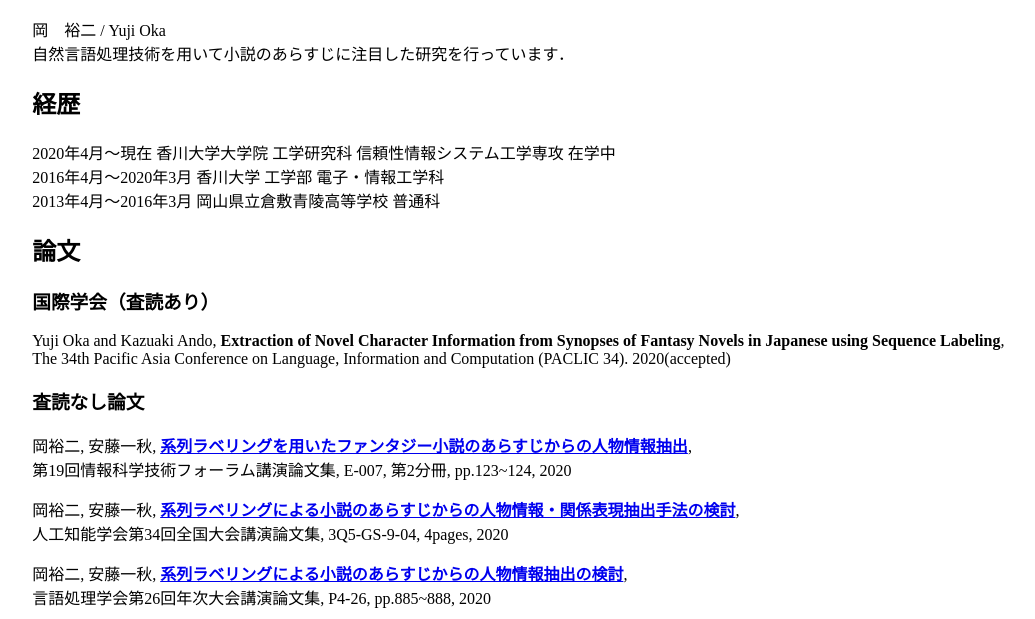
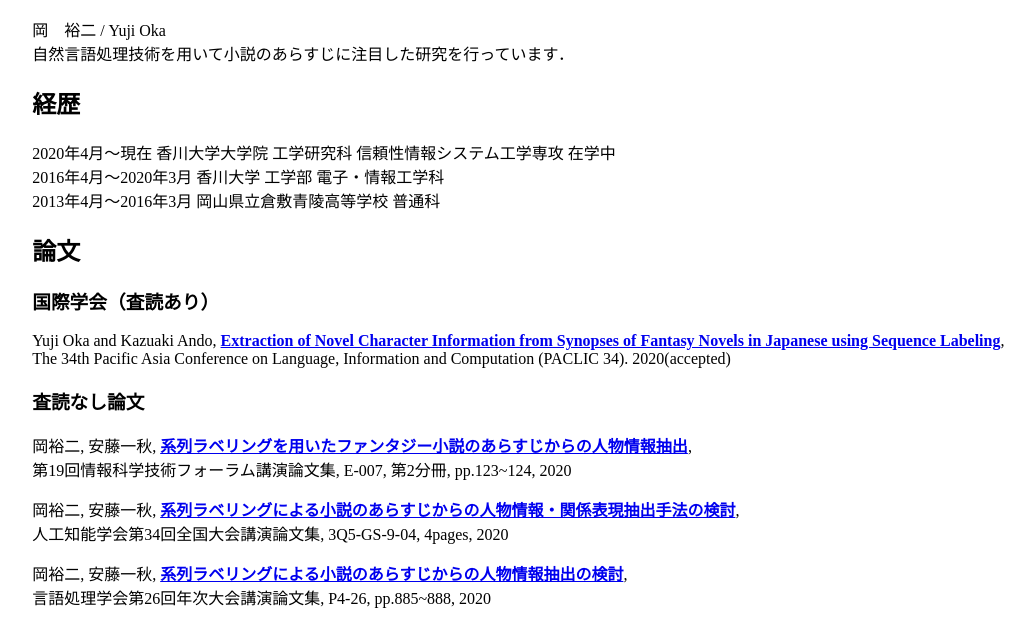
Before and after one commit to YujiOka/YujiOka.github.io, a plain HTML site: page index.html in a window 1280 px wide. Shown: the part 181-800 px from the top of the page, without its empty margins (39-1074 px from the left). Drawn offline with Linux system fonts and the light colour scheme.

Commit message:
PACLICのプログラムへのリンク追加

```diff
--- a/index.html
+++ b/index.html
@@ -32,7 +32,7 @@
                 国際学会（査読あり）
             </h3>
             <p>
-                Yuji Oka and Kazuaki Ando, <b>Extraction of Novel Character Information from Synopses of Fantasy Novels in Japanese using Sequence Labeling</b>,<br>
+                Yuji Oka and Kazuaki Ando, <a href="https://vlsp.org.vn/paclic2020/node/16"><b>Extraction of Novel Character Information from Synopses of Fantasy Novels in Japanese using Sequence Labeling</b></a>,<br>
                 The 34th Pacific Asia Conference on Language, Information and Computation (PACLIC 34). 2020(accepted)
             </p>
             <h3>
```
